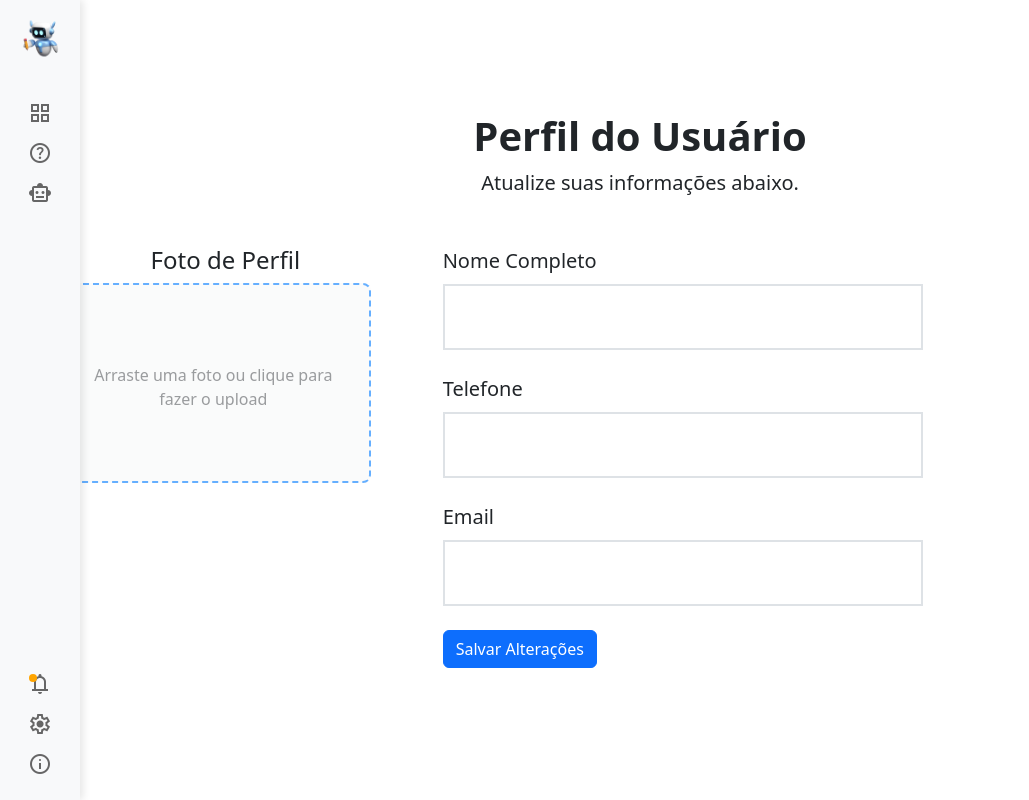
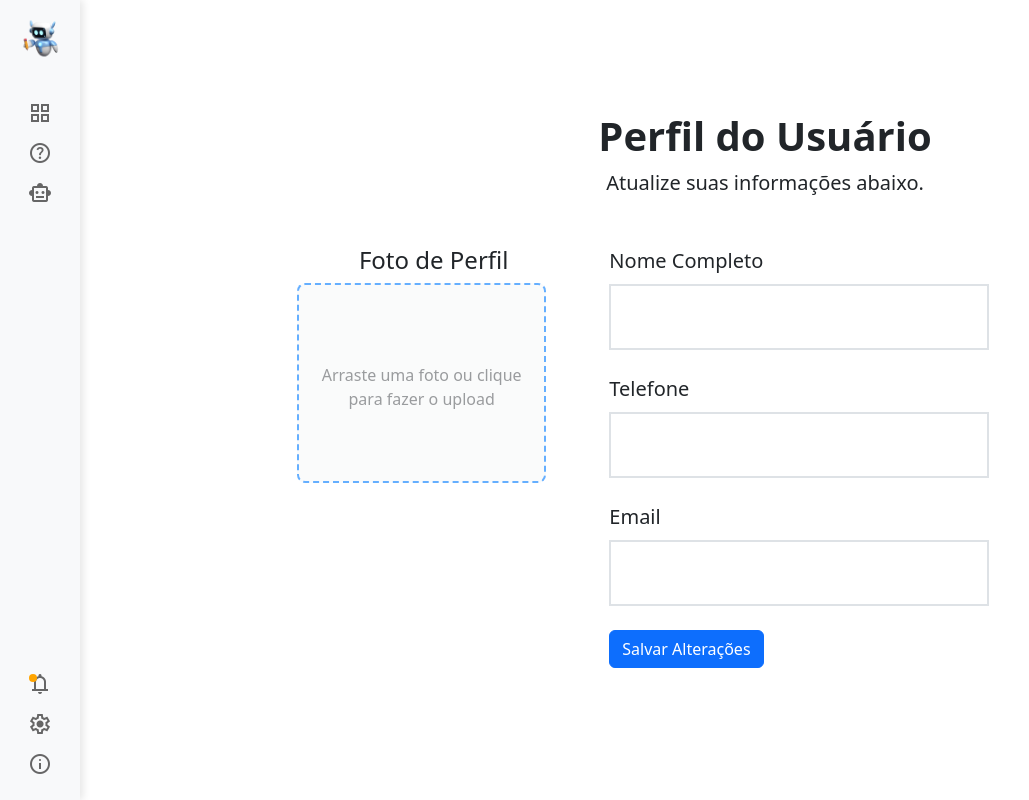
Before and after one commit to pivetoo/ecommerce-faculdade, a Vue app in the folder Ecommerce.Frontend/: page /perfil in a window 1280 px wide. Shown: the whole page, without its empty margins (0-1029 px from the left). Built offline with nearby package versions, Linux system fonts and the light colour scheme.

Commit message:
correção do bug da sidebar na tela de perfil

```diff
--- a/Ecommerce.Frontend/src/views/Perfil.vue
+++ b/Ecommerce.Frontend/src/views/Perfil.vue
@@ -1,16 +1,15 @@
 <template>
-    <div class="d-flex">
+    <div class="d-flex layout">
         <Sidebar />
 
-        <div class="container-fluid p-0 user-">
+        <div class="container-fluid content-wrapper p-0">
             <div class="user-info text-center px-1 px-md-5 pt-5 pt-md-0">
                 <h1 class="title fw-bold">Perfil do Usuário</h1>
                 <p class="subtitle fs-5">Atualize suas informações abaixo.</p>
             </div>
 
             <div class="user-profile d-flex w-100">
-                <div
-                    class="photo-section p-3 col-12 col-md-4 pb-3 d-flex flex-column justify-content-start align-items-center">
+                <div class="photo-section p-3 col-12 col-md-4 pb-3 d-flex flex-column justify-content-start align-items-center">
                     <h4 class="section-title ps-4">Foto de Perfil</h4>
 
                     <div v-if="!imageSrc" :class="{ 'inactive': !editando }"
@@ -32,20 +31,17 @@
                 <div class="info-section col-12 col-md-8 p-3">
                     <div class="form-group mb-4">
                         <label for="nome" class="form-label fs-5">Nome Completo</label>
-                        <input type="text" v-model="usuario.nome" class="form-control border-2 rounded-0 py-3 px-4 fs-5"
-                            id="nome" />
+                        <input type="text" v-model="usuario.nome" class="form-control border-2 rounded-0 py-3 px-4 fs-5" id="nome" />
                     </div>
 
                     <div class="form-group mb-4">
                         <label for="telefone" class="form-label fs-5">Telefone</label>
-                        <input type="text" v-model="usuario.telefone"
-                            class="form-control border-2 rounded-0 py-3 px-4 fs-5" id="telefone" />
+                        <input type="text" v-model="usuario.telefone" class="form-control border-2 rounded-0 py-3 px-4 fs-5" id="telefone" />
                     </div>
 
                     <div class="form-group mb-4">
                         <label for="email" class="form-label fs-5">Email</label>
-                        <input type="email" v-model="usuario.email"
-                            class="form-control border-2 rounded-0 py-3 px-4 fs-5" id="email" />
+                        <input type="email" v-model="usuario.email" class="form-control border-2 rounded-0 py-3 px-4 fs-5" id="email" />
                     </div>
 
                     <div class="form-group mb-4">
@@ -115,7 +111,6 @@ export default {
                     const decodedToken = this.parseJwt(token);
                     const userId = decodedToken['nameid'];
 
-                    // Agora o ID é enviado na URL e a requisição é um PUT
                     await axios.put(`https://localhost:7172/api/Usuario/${userId}`, this.usuario, {
                         headers: {
                             Authorization: `Bearer ${token}`,
@@ -145,6 +140,7 @@ export default {
     padding: 0 2rem;
     background-color: var(--background-primary);
     height: 100%;
+    margin-left: 250px;
 }
 
 .user-info {
@@ -214,6 +210,7 @@ export default {
 @media (max-width: 768px) {
     .content-wrapper {
         padding: 1rem;
+        margin-left: 0;
     }
 
     .photo-section,
```
Also changed, not shown: 1 other file (tests, documents, lock files or other folders).
